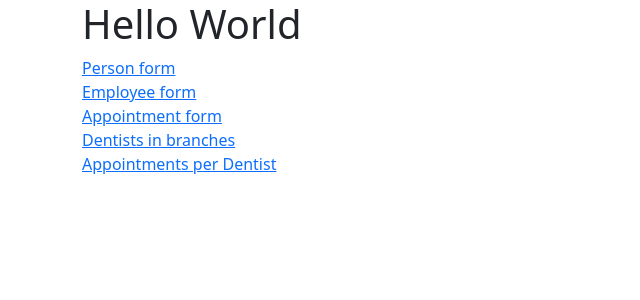
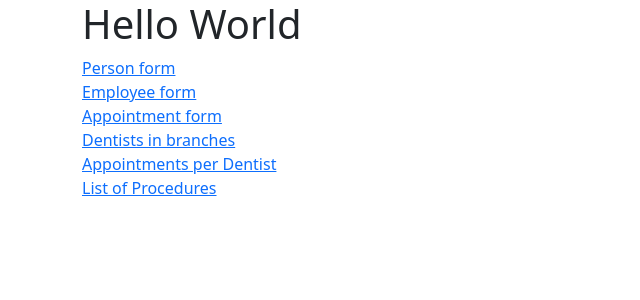
Before and after one commit to m9p909/CSI2132-Class-Project, a Django app: template dentistapp/templates/index.html in a window 1280 px wide. Shown: the top 300 px of the page, without its empty margins (0-640 px from the left). Run offline with Django 4.2, Linux system fonts and the light colour scheme; the template is opened without the code that fills it, so the values that code supplies are empty.

Commit message:
Added query to show procedure

```diff
--- a/dentistapp/templates/index.html
+++ b/dentistapp/templates/index.html
@@ -13,5 +13,6 @@
         <a href="/appointment">Appointment form</a> <br>
         <a href="/dentist_in_branch">Dentists in branches </a> <br>
         <a href="/check_appointment_endpoint">Appointments per Dentist </a> <br>
+        <a href="/check_procedure_endpoint">List of Procedures </a> <br>
     </div>
 {% endblock %}
```
